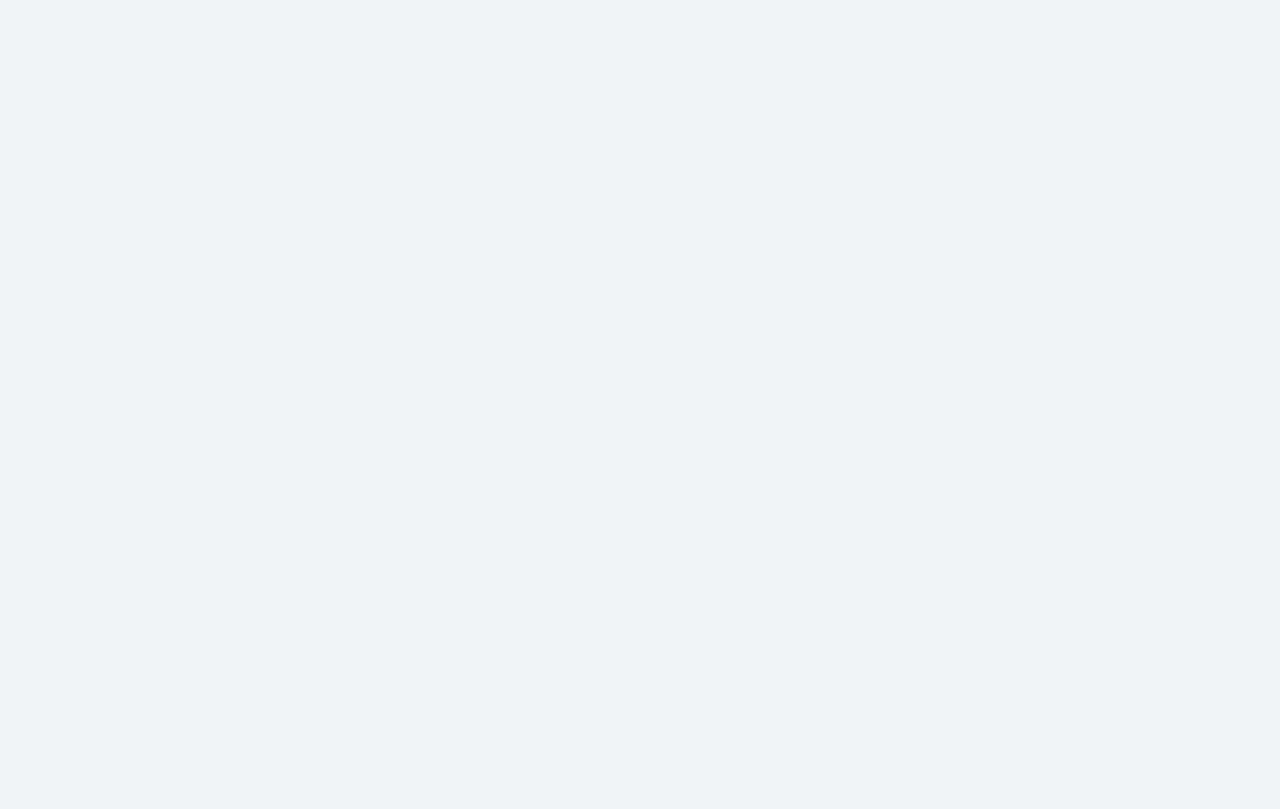
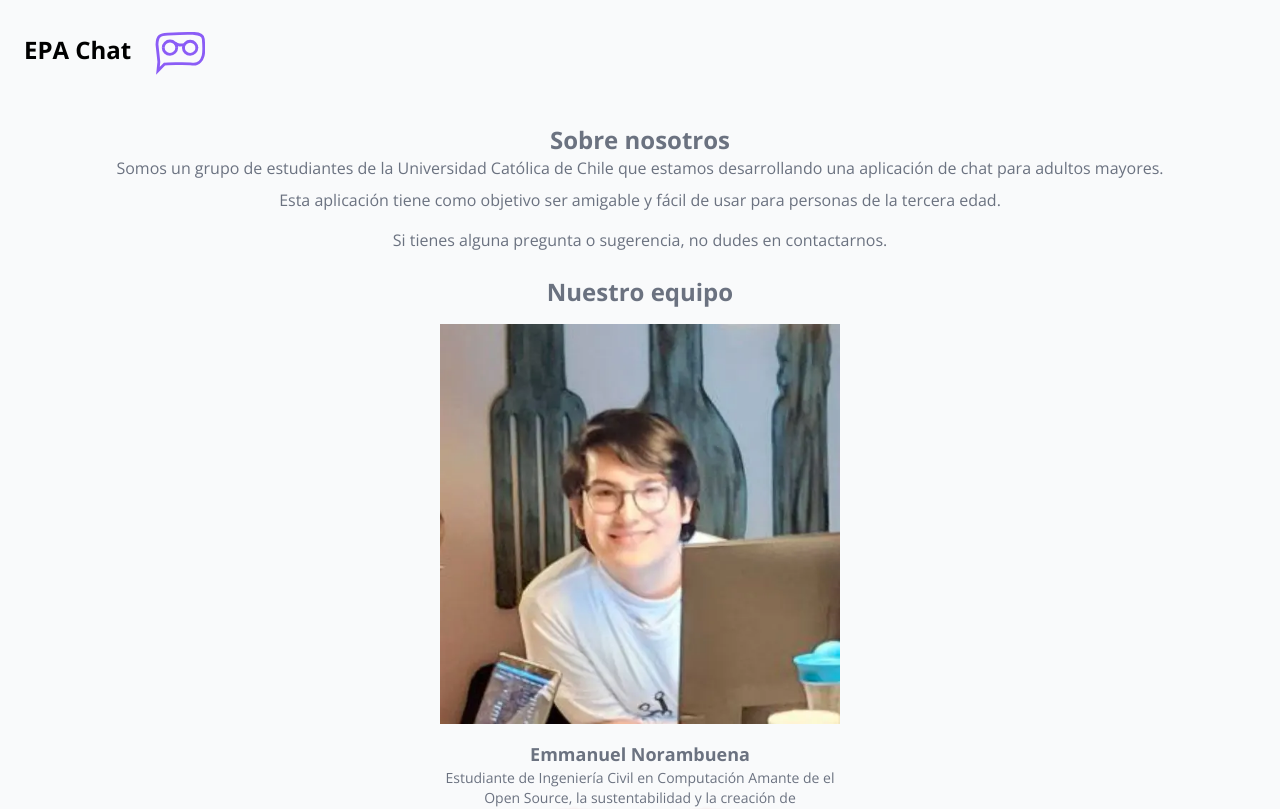
Before and after one commit to eanorambuena/EPA_frontend, a React (Vite) app: page /about in a window 1280 px wide. Shown: the top 809 px of the page. Built offline with nearby package versions, Linux system fonts and the light colour scheme.

Commit message:
feat: dark and light mode

```diff
--- a/src/About.tsx
+++ b/src/About.tsx
@@ -23,7 +23,7 @@ export default function About() {
         <h1 className='text-2xl font-bold'>EPA Chat</h1>
         <Logo />
       </header>
-      <main className='flex flex-col items-center justify-center relative p-6 bg-gray-100 dark:bg-gray-50 text-center'>
+      <main className='flex flex-col items-center justify-center relative p-6 bg-gray-50 dark:bg-gray-950 text-center'>
         <h1 className='text-2xl font-bold text-gray-500'>Sobre nosotros</h1>
 
         <p className='font-normal text-gray-500'>Somos un grupo de estudiantes de la Universidad Católica de Chile que estamos desarrollando una aplicación de chat para adultos mayores.</p>
--- a/src/Landing.tsx
+++ b/src/Landing.tsx
@@ -83,7 +83,7 @@ export default function Landing() {
         <h1 className='text-2xl font-bold'>EPA Chat</h1>
         <Logo />
       </header>
-      <main className='flex flex-col justify-center items-center relative p-6 bg-gray-100 dark:bg-gray-50 w-full'>
+      <main className='flex flex-col justify-center items-center relative p-6 bg-gray-100 dark:bg-gray-950 w-full'>
         <h2 className='text-2xl font-bold text-gray-500'>Bienvenido a EPA Chat</h2>
         <h3 className='text-lg font-normal text-gray-500'>¡La app de chat dirigida para adultos mayores!</h3>
 
--- a/src/Routing.tsx
+++ b/src/Routing.tsx
@@ -2,13 +2,14 @@ import { BrowserRouter, Routes, Route } from 'react-router-dom'
 import React from 'react'
 import MainPage from './MainPage'
 import Landing from './Landing'
+import About from './About'
 
 export default function Routing() {
   return (
     <BrowserRouter>
       <Routes>
         <Route path='/' element={<Landing />} />
-        <Route path="/about" />
+        <Route path="/about" element={<About/>}/>
         <Route path='/chats/:id' element={<MainPage />} />
         <Route path="/chats" element={<MainPage />} />
         <Route path="/docs" />
```
